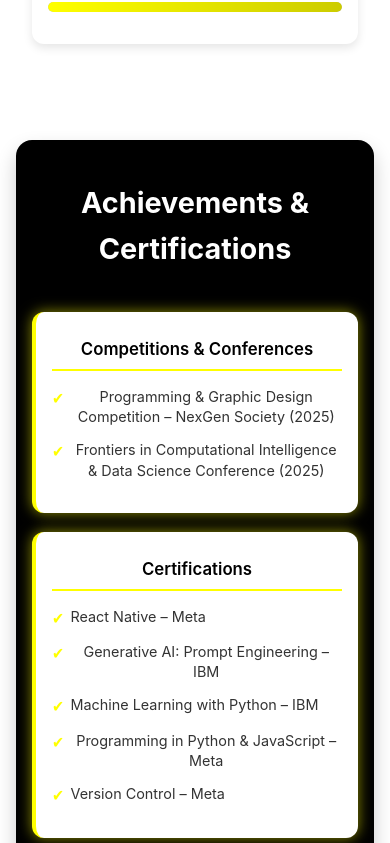
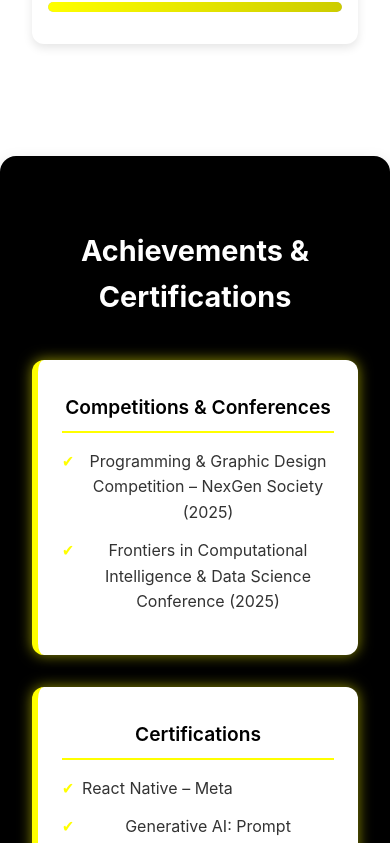
Before and after one commit to ZAKAULHASSAN/ZAKAULHASSAN, a React (Create React App) app: page / in a window 390 px wide. Shown: the part 3199-4042 px from the top of the page. Built offline with nearby package versions, Linux system fonts and the light colour scheme.

Commit message:
Update App.css

```diff
--- a/src/App.css
+++ b/src/App.css
@@ -835,41 +835,3 @@ h1:hover, h2:hover, h3:hover {
     /* padding: 1rem; */
   }
 }
-
-
- /* Mobile-Only Responsiveness for Achievements Section */
-@media (max-width: 480px) {
-  .achievements-section {
-    padding: 2rem 1rem;
-    margin: 2rem 1rem;
-  }
-
-  .achievement-grid {
-    grid-template-columns: 1fr;
-    gap: 1.2rem;
-  }
-
-  .achievement-card {
-    padding: 1rem;
-    border-left-width: 4px;
-  }
-
-  .achievement-card h3 {
-    font-size: 1.05rem;
-    text-align: center;
-    padding-bottom: 0.4rem;
-  }
-
-  .achievement-item {
-    font-size: 0.9rem;
-    display: flex;
-    align-items: flex-start;
-    line-height: 1.4;
-  }
-
-  .bullet-icon {
-    margin-right: 0.4rem;
-    font-size: 1rem;
-    line-height: 1.4;
-  }
-}
```
